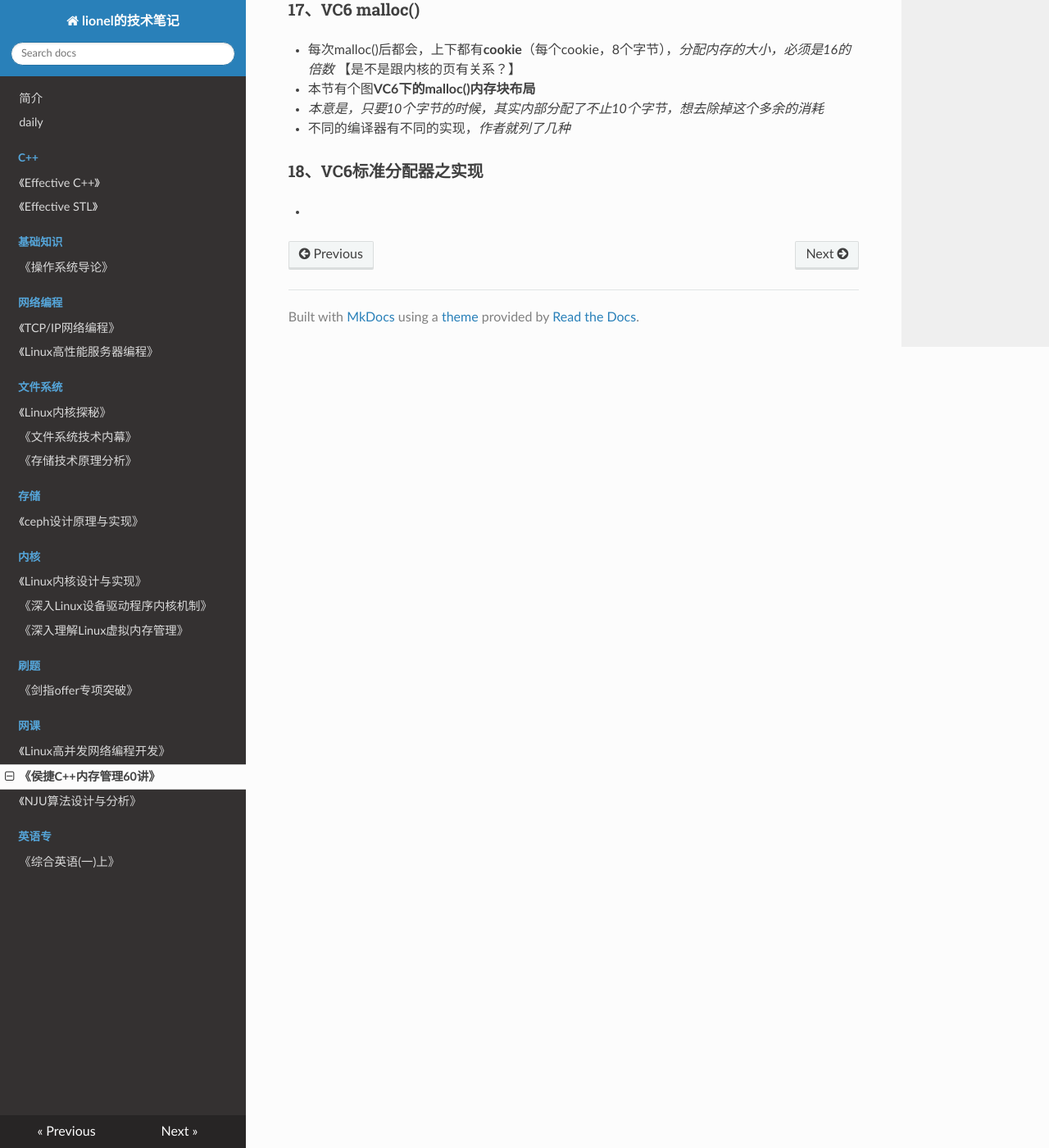
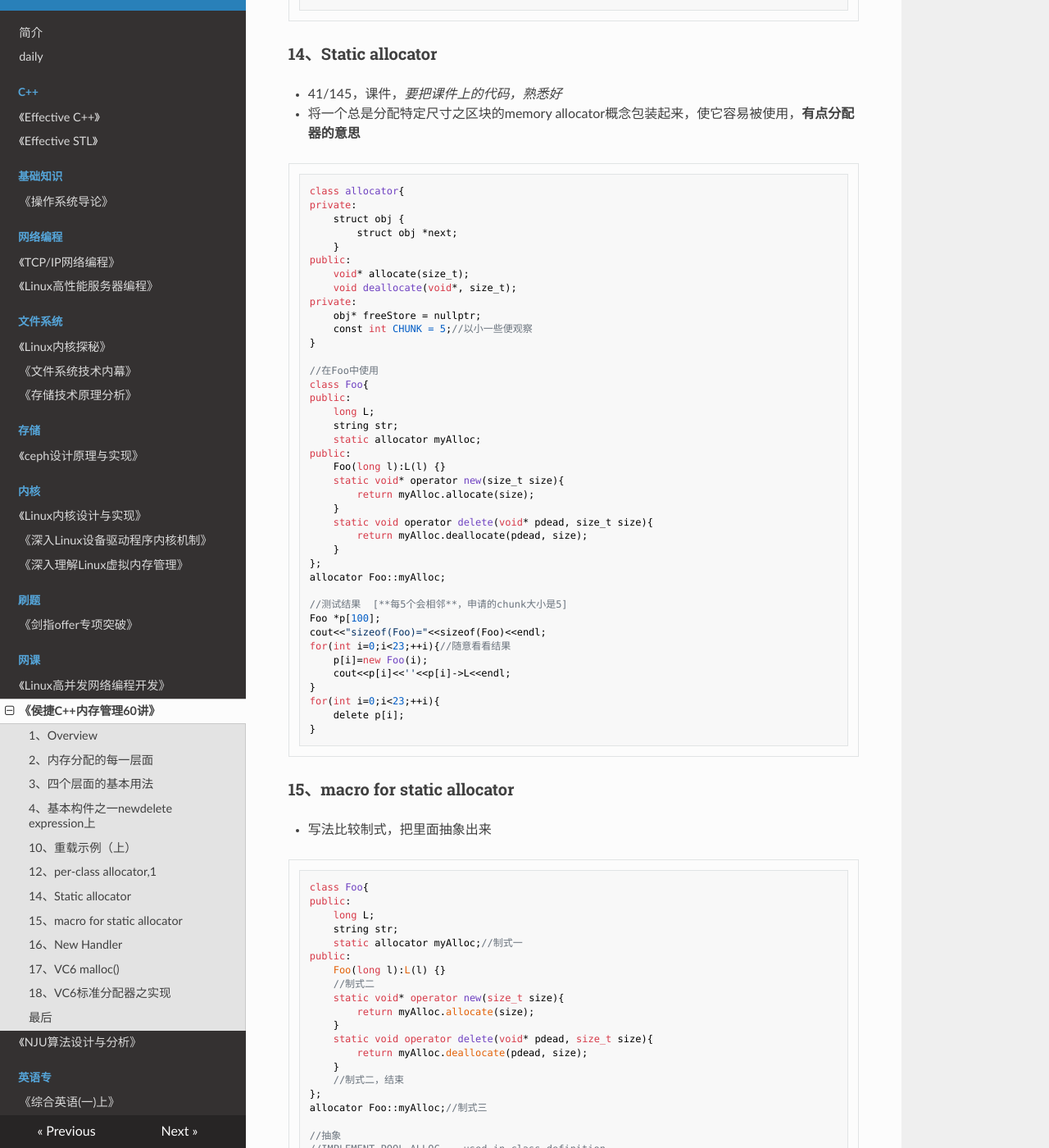
Before and after one commit to wolflion/booknotes, an MkDocs documentation site: the page built from docs/90lecture/侯捷/侯捷C++内存管理60讲.md, in a window 1280 px wide and 1400 px high, scrolled down 2732 px. Shown: the whole window at 82% size. Built offline with MkDocs 1.6.1, drawn with Linux system fonts in a browser that asks for light colours; nearby versions of some CDN libraries; some of the changed text lies outside the part shown.

Commit message:
Update 侯捷C++内存管理60讲.md

````diff
--- a/docs/90lecture/侯捷/侯捷C++内存管理60讲.md
+++ b/docs/90lecture/侯捷/侯捷C++内存管理60讲.md
@@ -1,3 +1,7 @@
+## 《内存管理60讲》
+
++ 第一课：1-16
+
 ### 1、Overview
 
 + GNU 4.9.2源代码，还提到了vc6.0的一些源码
@@ -124,7 +128,155 @@ private:
 }
 ```
 
+### 14、Static allocator
+
++ 41/145，课件，*要把课件上的代码，熟悉好*
++ 将一个总是分配特定尺寸之区块的memory allocator概念包装起来，使它容易被使用，**有点分配器的意思**
+
+```cpp
+class allocator{
+private:
+    struct obj {
+        struct obj *next;
+    }
+public:
+    void* allocate(size_t);
+    void deallocate(void*, size_t);
+private:
+    obj* freeStore = nullptr;
+    const int CHUNK = 5;//以小一些便观察
+}
+
+//在Foo中使用
+class Foo{
+public:
+    long L;
+    string str;
+    static allocator myAlloc;
+public:
+    Foo(long l):L(l) {}
+    static void* operator new(size_t size){
+        return myAlloc.allocate(size);
+    }
+    static void operator delete(void* pdead, size_t size){
+        return myAlloc.deallocate(pdead, size);
+    }
+};
+allocator Foo::myAlloc;
+
+//测试结果  [**每5个会相邻**，申请的chunk大小是5]
+Foo *p[100];
+cout<<"sizeof(Foo)="<<sizeof(Foo)<<endl;
+for(int i=0;i<23;++i){//随意看看结果
+    p[i]=new Foo(i);
+    cout<<p[i]<<''<<p[i]->L<<endl;
+}
+for(int i=0;i<23;++i){
+    delete p[i];
+}
+```
+
+
+
+### 15、macro for static allocator
+
++ 写法比较制式，把里面抽象出来
+
+```cpp
+class Foo{
+public:
+    long L;
+    string str;
+    static allocator myAlloc;//制式一
+public:
+    Foo(long l):L(l) {}
+    //制式二
+    static void* operator new(size_t size){
+        return myAlloc.allocate(size);
+    }
+    static void operator delete(void* pdead, size_t size){
+        return myAlloc.deallocate(pdead, size);
+    }
+    //制式二，结束
+};
+allocator Foo::myAlloc;//制式三
+
+//抽象
+//IMPLEMENT_POOL_ALLOC -- used in class definition
+#define DECLARE_POOL_ALLOC()
+public:\
+    void* operator new(size_t size){
+        return myAlloc.allocate(p);
+    }\
+    void operator delete(void* p){
+        return myAlloc.deallocate(pdead, 0);
+    }\
+protected:
+static allocator myAlloc;
+
+//IMPLEMENT_POOL_ALLOC --used in class implementation file
+#define IMPLEMENT_POOL_ALLOC(class_name)\
+allocator class_name::myAlloc;
+//抽象后
+
+//可以改写成,**MFC中，就是宏满天飞，用到了极致**
+class Foo{
+    DECLARE_POOL_ALLOC()
+public:
+    long L;
+    string str;
+public:
+    Foo(long l):L(l){}
+};
+IMPLEMENT_POOL_ALLOC(Foo);
+
+//改成版本4了，还是要测试一下
+```
+
+
+
 ### 16、New Handler
+
++ 课件上 47/145
++ **nothrow形式**，`new (nothrow) Foo;`
++ 抛出exception之前会先（不只一次）调用一个可由client指定的handler，`typedef void(*new_handler)();  new_hander set_new_handler(new_handler p) throw();`
++ **set_new_handler**是C++提供的函数
+
+```cpp
+//举例子
+```
+
++ 新增的2个关键字`=default, =delete`
+  + 如果是default，那么问题来了，**默认版本具体是指啥？**（编译器合成版本，指的是那个版本）**default还可以用于 operator new和operator delete**
+
+```cpp
+class Foo{
+public:
+    Foo() = default;
+    Foo(const Foo&) = delete;
+    Foo& operator=(const Foo&) = delete;
+    ~Foo()=default;
+};
+
+class Foo1{
+public:
+    long _x;
+public:
+    Foo(long x = 0): _x(x){}
+	static void* operator new(size_t size) =default;  //编译错
+	static void operator delete(void *pdead, size_t size) = default;
+    static void* operator new[](size_t size) = delete;
+    static void operator delete[](void* pdead, size_t size) = delete;
+};
+
+//使用示例
+Foo1 *p1 = new Foo1(5);
+delete p1;
+Foo1 *pF = new Foo1[10];
+delete[] pF;
+```
+
+
 
 ### 17、VC6 malloc()
 
@@ -136,3 +288,9 @@ private:
 ### 18、VC6标准分配器之实现
 
 +
+
+### 最后
+
++ 2023-05-17之前，1，2，3，4，10，12，17
+
++ 2023-05-17，14,15,16课 【16课里的new handler，不太熟悉，没太完全明白】
````
